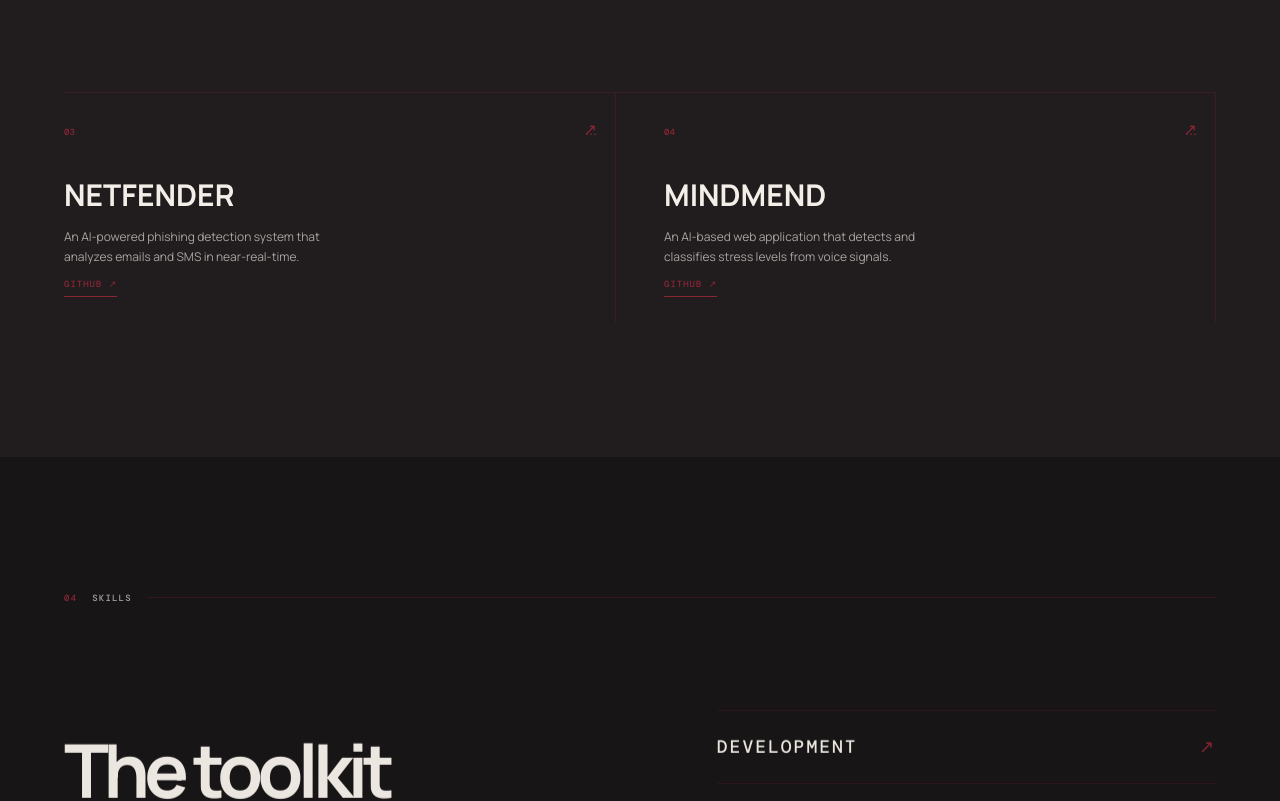
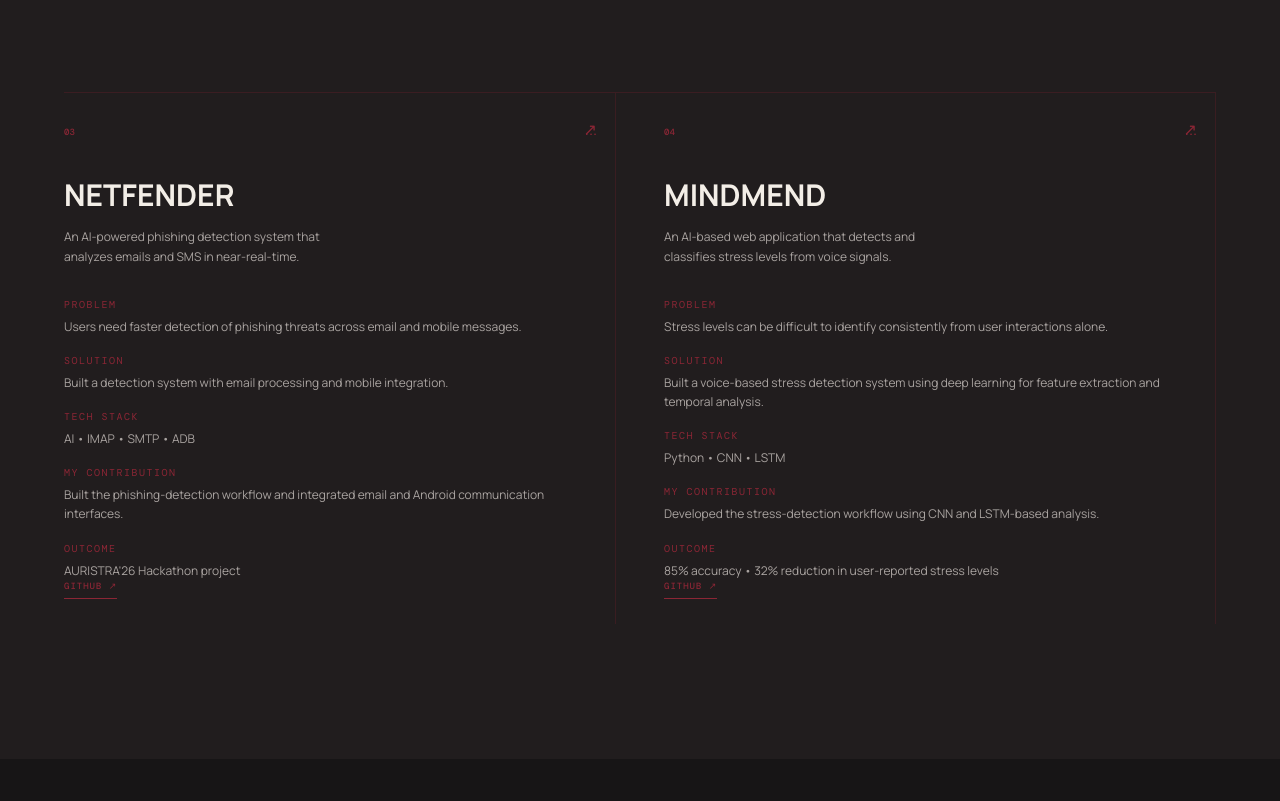
Before and after one commit to aishwaryaanbu843-arch/baby-portfolio, a React (Vite) app: page / in a window 1280 px wide. Shown: the part 6470-7271 px from the top of the page. Built offline with nearby package versions, Linux system fonts and the light colour scheme.

Commit message:
Add NetFender and MindMend project details

```diff
--- a/src/App.jsx
+++ b/src/App.jsx
@@ -273,7 +273,32 @@ function App() {
   GitHub ↗
 </a></div></div></article>
           </div>
-          <div className="text-projects">{projects.slice(2).map(project => <article className="text-project reveal" key={project.name}><span>{project.number}</span><h3>{project.name}</h3><p>{project.copy}</p>
+          <div className="text-projects">{projects.slice(2).map(project => <article className="text-project reveal" key={project.name}><span>{project.number}</span><h3>{project.name}</h3><p>{project.copy}</p><div className="project-details">
+  <div>
+    <span className="detail-label">Problem</span>
+    <p>{project.problem}</p>
+  </div>
+
+  <div>
+    <span className="detail-label">Solution</span>
+    <p>{project.solution}</p>
+  </div>
+
+  <div>
+    <span className="detail-label">Tech Stack</span>
+    <p>{project.techStack.join(' • ')}</p>
+  </div>
+
+  <div>
+    <span className="detail-label">My Contribution</span>
+    <p>{project.contribution}</p>
+  </div>
+
+  <div>
+    <span className="detail-label">Outcome</span>
+    <p>{project.outcome}</p>
+  </div>
+</div>
   <div className="project-links">
   {project.github && (
     <a
```
Also changed, not shown: 1 other file (tests, documents, lock files or other folders).
